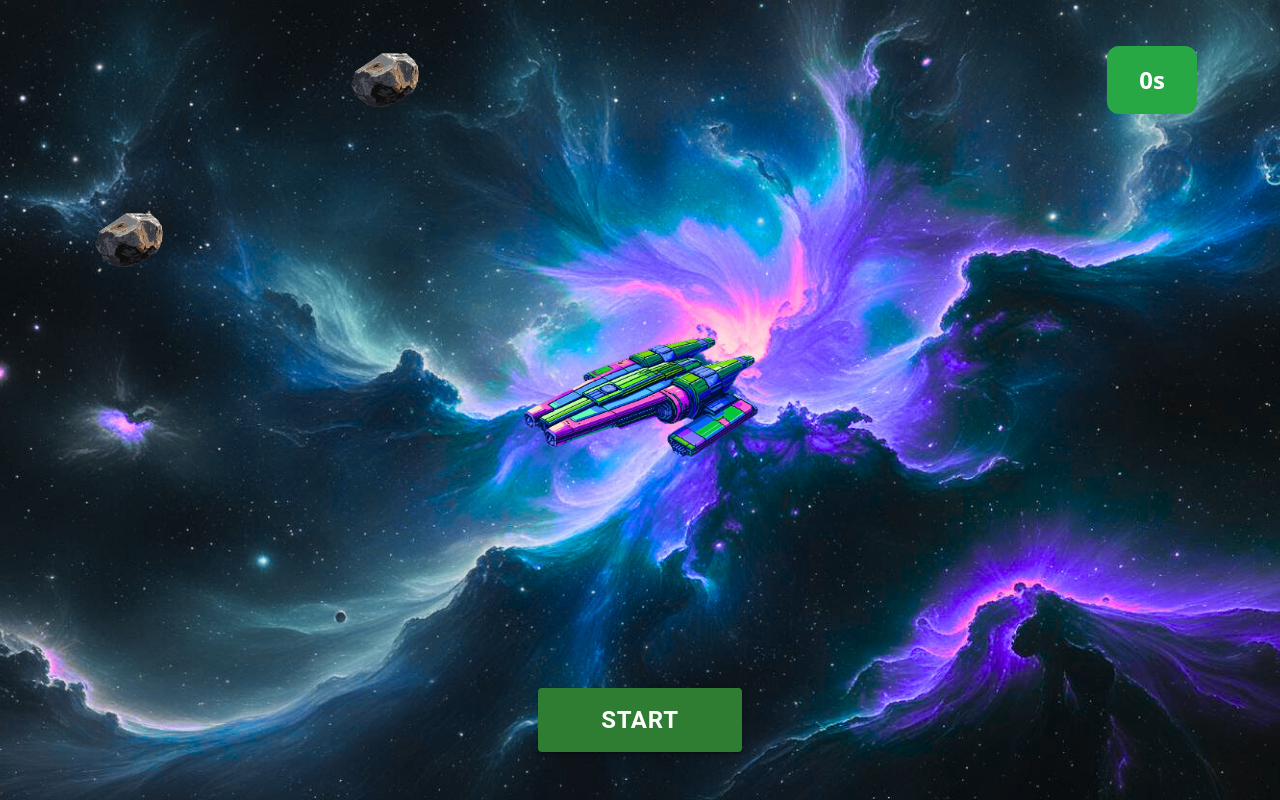
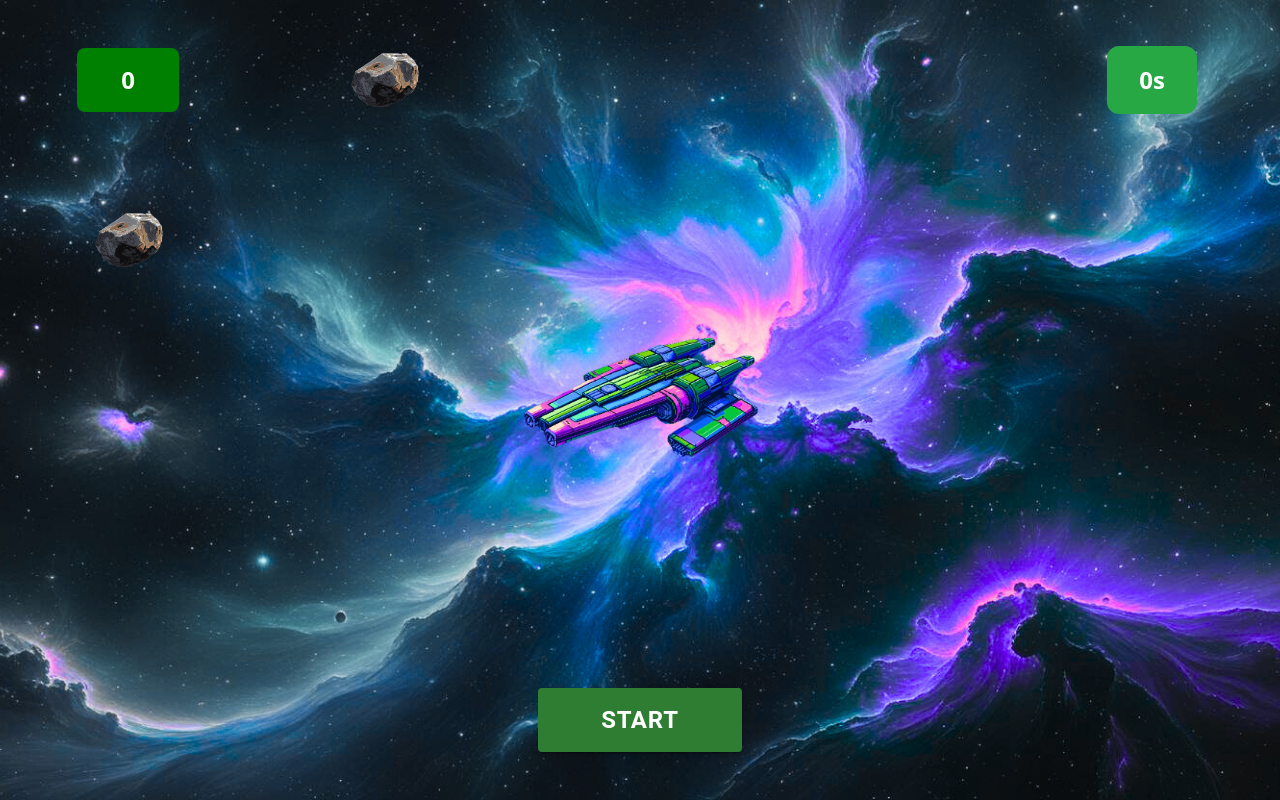
Before and after one commit to juanmaxdev/blwin, a React (Vite) app in the folder frontend/: page /juego_esquivar in a window 1280 px wide. Built offline with nearby package versions, Linux system fonts and the light colour scheme.

Commit message:
feat: puntuacion

```diff
--- a/frontend/src/App-React/App.tsx
+++ b/frontend/src/App-React/App.tsx
@@ -6,9 +6,9 @@ import PaginaJuegoEsquivar from './pages/juegos/PaginaJuegoEsquivar';
 
 const App = () => (
   <Routes>
-    {/* Página de inicio */
-    // <Route path="/" element={<Home />} />
-    }
+    {/* Página de inicio */}
+    <Route path="/" element={<Home />} />
+
     {/* Página de registro */}
     <Route path="/register" element={<Register />} />
 
--- a/frontend/src/App-React/components/juegos/juego_esquivar/asteroide/Asteroide.tsx
+++ b/frontend/src/App-React/components/juegos/juego_esquivar/asteroide/Asteroide.tsx
@@ -7,13 +7,14 @@ type AsteroideProps = {
   ejeX: boolean;
   fila: number;
   columna: number;
+  velocidad: number;
 };
 
 export type AsteroideRef = {
   getPos: () => { fila: number; columna: number };
 };
 
-const Asteroide = forwardRef<AsteroideRef, AsteroideProps>(({ ejeX, fila, columna }, ref) => {
+const Asteroide = forwardRef<AsteroideRef, AsteroideProps>(({ ejeX, fila, columna, velocidad }, ref) => {
   const { jugando } = useGameContext();
   const [pos, setPos] = useState({ fila: fila, columna: columna });
   const [ejeXLocal, setEjeXLocal] = useState(ejeX);
@@ -37,7 +38,7 @@ const Asteroide = forwardRef<AsteroideRef, AsteroideProps>(({ ejeX, fila, column
           ? { fila: prevPos.fila + 1, columna: prevPos.columna }
           : { fila: prevPos.fila, columna: prevPos.columna + 1 };
 
-        if (siguientePos.columna === 5 || siguientePos.fila === 5) {
+        if (siguientePos.columna === 6 || siguientePos.fila === 6) {
           setEjeXLocal(!ejeXLocal);
           return ejeXLocal
             ? { fila: numeroAleatorio(), columna: 2 }
@@ -46,7 +47,7 @@ const Asteroide = forwardRef<AsteroideRef, AsteroideProps>(({ ejeX, fila, column
 
         return siguientePos;
       });
-    }, 1000);
+    }, velocidad);
 
     return () => clearInterval(intervalo);
   }, [jugando, ejeXLocal]);
--- /dev/null
+++ b/frontend/src/App-React/components/juegos/juego_esquivar/contador/Contador.tsx
@@ -0,0 +1,36 @@
+import { Box } from "@mui/material";
+
+type Props = {
+    puntos: number;
+    columna: number;
+    fila: number;
+}
+export default function Contador({ puntos, fila, columna, }: Props) {
+    return (
+        <div
+            style={{
+                gridColumn: `${columna} / ${columna + 1}`,
+                gridRow: `${fila} / ${fila + 1}`,
+                display: "flex",
+                justifyContent: "center",
+                alignItems: "center",
+            }}
+        >
+            <Box sx={{
+                backgroundColor: "green",
+                borderRadius: 2,
+                display: 'flex',
+                justifyContent: 'center',
+                alignItems: 'center',
+                height: "40%",
+                width: "40%",
+                fontSize: '1.5rem',
+                fontWeight: 'bold',
+                color: "white"
+            }}
+            >
+                {puntos}
+            </Box>
+        </div>
+    );
+}
--- a/frontend/src/App-React/components/juegos/juego_esquivar/gameContext/GameContext.tsx
+++ b/frontend/src/App-React/components/juegos/juego_esquivar/gameContext/GameContext.tsx
@@ -13,6 +13,8 @@ type GameContextType = {
     setJugadorPos: (pos: Position) => void;
     asteroidePos: Position;
     setAsteroidePos: (pos: Position) => void;
+    puntacion: number;
+    setPuntuacion: React.Dispatch<React.SetStateAction<number>>;
 };
 
 const GameContext = createContext<GameContextType | undefined>(undefined);
@@ -21,10 +23,11 @@ export const GameProvider = ({ children }: { children: React.ReactNode }) => {
     const [jugando, setJugando] = useState(false);
     const [jugadorPos, setJugadorPos] = useState<Position>({ fila: 3, columna: 3 });
     const [asteroidePos, setAsteroidePos] = useState<Position>({ fila: 1, columna: 2 });
+    const [puntacion, setPuntuacion] = useState(0);
 
 
     return (
-        <GameContext.Provider value={{ jugando, setJugando, jugadorPos, setJugadorPos, asteroidePos, setAsteroidePos }}>
+        <GameContext.Provider value={{ jugando, setJugando, jugadorPos, setJugadorPos, asteroidePos, setAsteroidePos, puntacion, setPuntuacion }}>
             {children}
         </GameContext.Provider>
     );
--- a/frontend/src/App-React/components/juegos/juego_esquivar/juego_esquivar.tsx
+++ b/frontend/src/App-React/components/juegos/juego_esquivar/juego_esquivar.tsx
@@ -3,9 +3,10 @@ import { useGameContext } from "./gameContext/GameContext";
 import Temporizador from "./temporizador/Temporizador";
 import Boton from "./boton/Boton";
 import Nave from "./nave/Nave";
-import Asteroide, { AsteroideRef } from "./asteroide/asteroide";
+import Asteroide, { AsteroideRef } from "./asteroide/Asteroide";
 import Background from "../../../assets/juegos/juego_esquivar/Background.png"
 import { useEffect, useRef, useState } from "react";
+import Contador from "./contador/Contador";
 
 export default function JuegoEsquivar() {
     const {
@@ -13,13 +14,19 @@ export default function JuegoEsquivar() {
         setJugando,
         jugadorPos,
         setJugadorPos,
+        puntacion,
+        setPuntuacion,
     } = useGameContext();
 
 
     const [ejeX, setEjeX] = useState(true);
+    const [velocidad, setVelocidad] = useState(2000);
     const [resetKey, setResetKey] = useState(0);
     const asteroideRef = useRef<AsteroideRef>(null);
     const asteroideRef2 = useRef<AsteroideRef>(null);
+    const asteroide1ContadoRef = useRef(false);
+    const asteroide2ContadoRef = useRef(false);
+
 
 
     useEffect(() => {
@@ -28,22 +35,66 @@ export default function JuegoEsquivar() {
         const interval = setInterval(() => {
             const posAsteroide = asteroideRef.current?.getPos();
             const posAsteroide2 = asteroideRef2.current?.getPos();
-            if (!posAsteroide) return;
-            if (!posAsteroide2) return;
+            if (!posAsteroide || !posAsteroide2) return;
 
             if (
-                posAsteroide.fila === jugadorPos.fila &&
-                posAsteroide.columna === jugadorPos.columna
-                || posAsteroide2.fila === jugadorPos.fila &&
-                posAsteroide2.columna === jugadorPos.columna
+                (posAsteroide.fila === jugadorPos.fila && posAsteroide.columna === jugadorPos.columna) ||
+                (posAsteroide2.fila === jugadorPos.fila && posAsteroide2.columna === jugadorPos.columna)
             ) {
                 alert("💥 Impacto detectado!");
-                setJugando(false);
+                handleStop();
+                return;
             }
         }, 100);
 
         return () => clearInterval(interval);
     }, [jugando, jugadorPos]);
+
+    useEffect(() => {
+        if (!jugando) return;
+
+        const interval = setInterval(() => {
+            const posAsteroide = asteroideRef.current?.getPos();
+            const posAsteroide2 = asteroideRef2.current?.getPos();
+            if (!posAsteroide || !posAsteroide2) return;
+
+            if ((posAsteroide.fila > 4 || posAsteroide.columna > 4) && !asteroide1ContadoRef.current) {
+                setPuntuacion(prev => prev + 10);
+                asteroide1ContadoRef.current = true;
+            }
+
+            if ((posAsteroide2.fila > 4 || posAsteroide2.columna > 4) && !asteroide2ContadoRef.current) {
+                setPuntuacion(prev => prev + 10);
+                asteroide2ContadoRef.current = true;
+            }
+
+            if ((posAsteroide.fila === 1 || posAsteroide.columna === 1) && asteroide1ContadoRef.current) {
+                asteroide1ContadoRef.current = false;
+            }
+
+            if ((posAsteroide2.fila === 1 || posAsteroide2.columna === 1) && asteroide2ContadoRef.current) {
+                asteroide2ContadoRef.current = false;
+            }
+
+            if(puntacion == 40) {
+                setVelocidad(1500);
+            }
+            if(puntacion == 80) {
+                setVelocidad(1200);
+            }
+            if(puntacion == 120) {
+                setVelocidad(1000);
+            }
+            if(puntacion == 150) {
+                setVelocidad(800);
+            }
+            if(puntacion == 200) {
+                setVelocidad(500);
+            }
+        }, 1000);
+
+        return () => clearInterval(interval);
+    }, [jugando, puntacion]);
 
 
     const moverJugador = (fila: number, columna: number) => {
@@ -58,6 +109,7 @@ export default function JuegoEsquivar() {
     }
     const handleStart = () => {
         setJugadorPos({ fila: 3, columna: 3 });
+        setPuntuacion(0);
         setJugando(!jugando);
     };
 
@@ -77,13 +129,13 @@ export default function JuegoEsquivar() {
                 backgroundPosition: "center"
             }}
         >
-            <Asteroide ref={asteroideRef} ejeX={false} fila={1} columna={2} />
-            <Asteroide ref={asteroideRef2} ejeX={true} fila={2} columna={1} />
+            <Asteroide ref={asteroideRef} ejeX={false} fila={1} columna={2} velocidad={velocidad}/>
+            <Asteroide ref={asteroideRef2} ejeX={true} fila={2} columna={1} velocidad={velocidad}/>
             <Nave fila={jugadorPos.fila} columna={jugadorPos.columna} />
             <Temporizador jugando={jugando} key={resetKey} fila={1} columna={5} />
+            <Contador puntos={puntacion} columna={1} fila={1} />
             {jugando == true ?
                 <>
-                    <Boton valor={"RENDIRSE"} funcion={handleStop} fila={1} columna={1} />
                     <Boton valor="justify-content" funcion={moverX} fila={5} columna={1} />
                     <Boton valor="flex-start" funcion={() => ejeX == true ? moverJugador(jugadorPos.fila, 2) : moverJugador(2, jugadorPos.columna)} fila={5} columna={2} />
                     <Boton valor="center" funcion={() => ejeX == true ? moverJugador(jugadorPos.fila, 3) : moverJugador(3, jugadorPos.columna)} fila={5} columna={3} />
```
